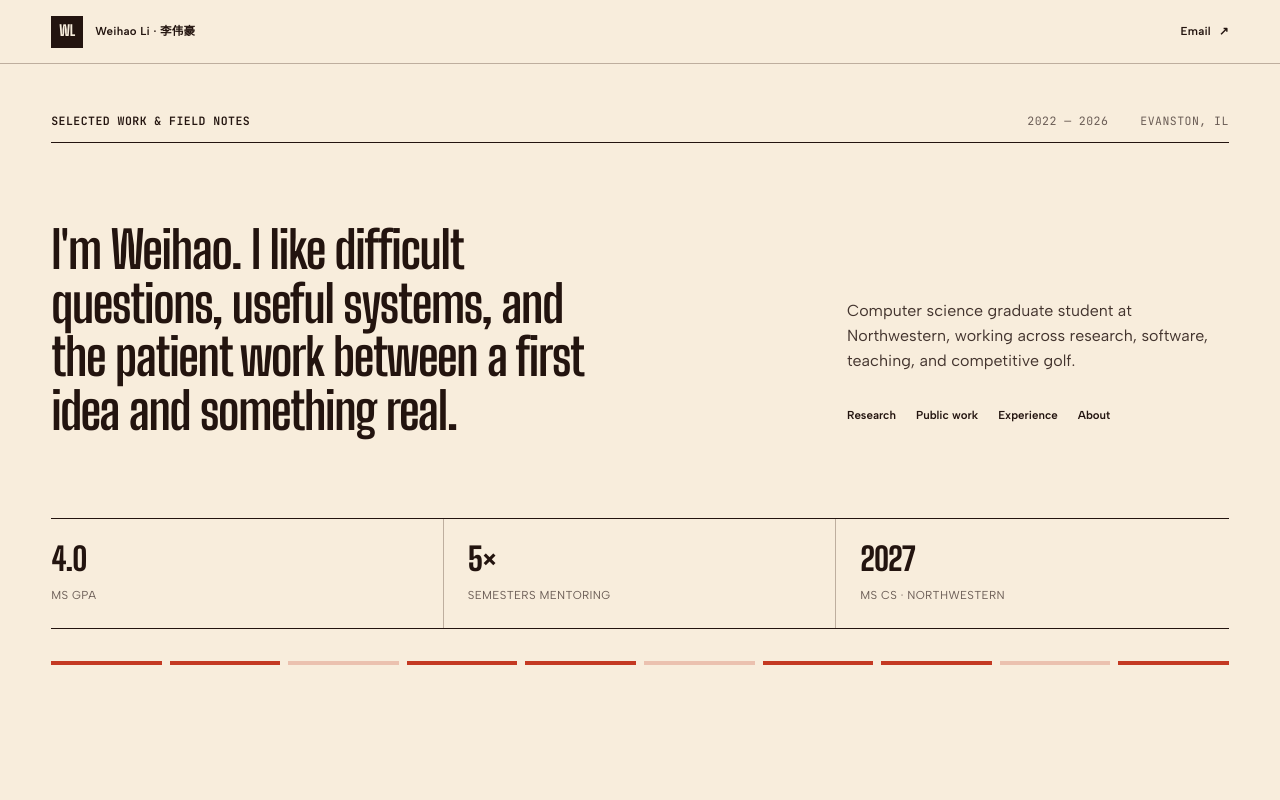
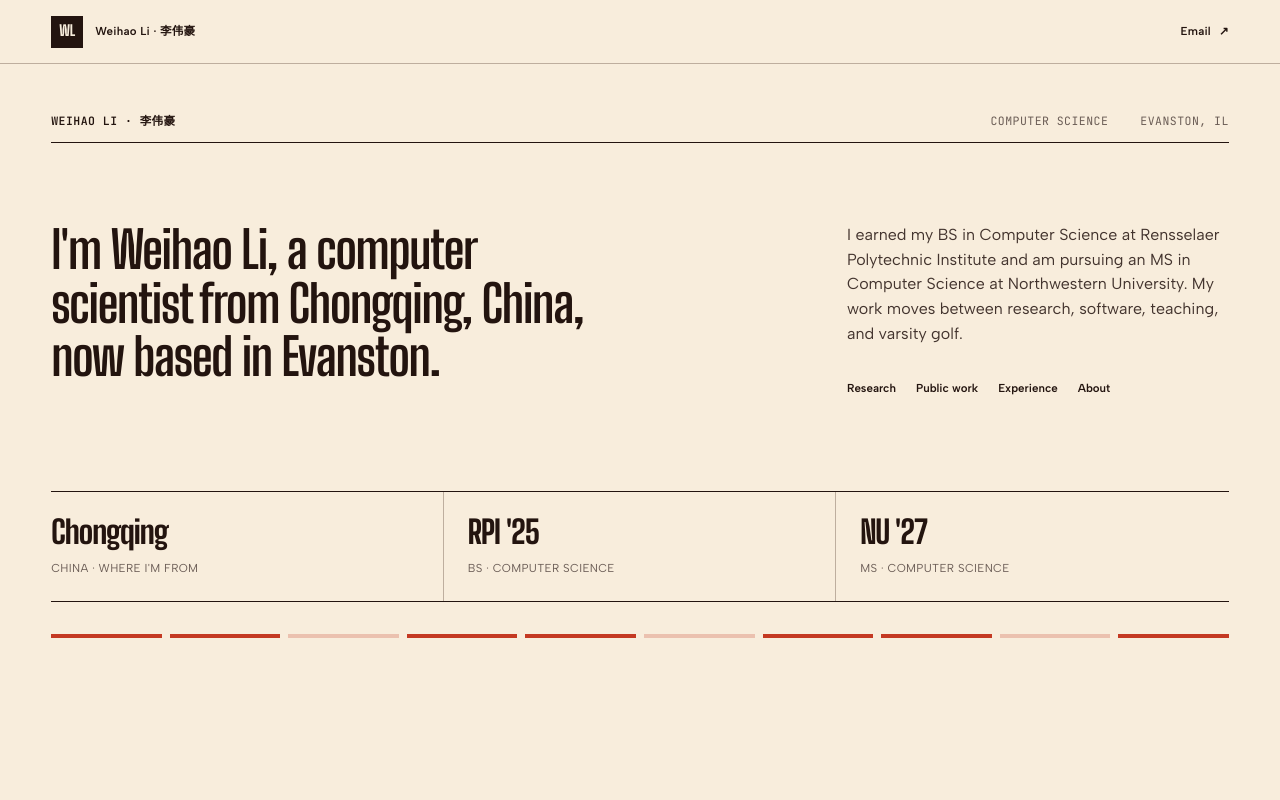
Before and after one commit to kesfc/kesfc.github.io, a Next.js app: page / in a window 1280 px wide. Shown: the top 800 px of the page. Built offline with nearby package versions, Linux system fonts and the light colour scheme; no server answers.

Commit message:
Refresh homepage story and golf feature

```diff
--- a/app/globals.css
+++ b/app/globals.css
@@ -1,4 +1,4 @@
-/* Hallmark · macrostructure: Index-First · pre-emit critique: P5 H4 E4 S5 R5 V5
+/* Hallmark · macrostructure: Index-First · pre-emit critique: P5 H5 E5 S5 R5 V5
  * genre: editorial · theme: custom
  * vibe: "warm collegiate athletics, quietly competitive"
  * nav: N9 Edge-aligned minimal (cta=text+arrow, wordmark=sans, padding=spacious)
@@ -240,11 +240,8 @@ main,
 }
 
 .record-strip > div {
-  align-items: baseline;
   border-block-end: var(--rule-hair) solid var(--color-rule);
-  display: grid;
-  gap: var(--space-2);
-  grid-template-columns: 5rem minmax(0, 1fr);
+  display: block;
   padding-block: var(--space-4);
 }
 
@@ -263,9 +260,11 @@ main,
 
 .record-strip span {
   color: var(--color-muted);
+  display: block;
   font-family: var(--font-label);
   font-size: var(--text-xs);
   letter-spacing: 0.03em;
+  margin-block-start: var(--space-2);
   text-transform: uppercase;
 }
 
@@ -375,8 +374,7 @@ main,
 .research-row h3,
 .project-row h3,
 .season-log h3,
-.education-list h3,
-.golf-note h3 {
+.education-list h3 {
   font-family: var(--font-display);
   font-size: var(--text-lg);
   font-weight: 700;
@@ -569,8 +567,7 @@ main,
 }
 
 .season-period,
-.education-list article > span,
-.golf-note__label {
+.education-list article > span {
   color: var(--color-muted);
   font-family: var(--font-label);
   font-size: var(--text-xs);
@@ -579,8 +576,7 @@ main,
 }
 
 .season-log h3,
-.education-list h3,
-.golf-note h3 {
+.education-list h3 {
   margin-block: 0 var(--space-1);
 }
 
@@ -610,66 +606,28 @@ main,
   margin-block-end: 0;
 }
 
-.golf-note {
-  align-items: start;
+.golf-feature {
   background: var(--color-ink);
   color: var(--color-paper);
-  display: grid;
-  gap: var(--space-6);
-  padding: var(--space-8);
+  margin: 0;
+  min-width: 0;
 }
 
-.golf-mark {
-  border: var(--rule-hair) solid var(--color-paper-3);
-  height: 6rem;
-  position: relative;
-  width: 6rem;
+.golf-feature__image {
+  display: block;
+  height: auto;
+  width: 100%;
 }
 
-.golf-mark::before,
-.golf-mark::after {
-  background: var(--color-paper-3);
-  content: "";
-  position: absolute;
-}
-
-.golf-mark::before {
-  block-size: var(--rule-hair);
-  inset-inline: 0;
-  inset-block-start: 50%;
-}
-
-.golf-mark::after {
-  inline-size: var(--rule-hair);
-  inset-block: 0;
-  inset-inline-start: 50%;
-}
-
-.golf-mark span {
-  background: var(--color-accent);
-  border-radius: 50%;
-  height: 1rem;
-  inset-block-start: calc(50% - 0.5rem);
-  inset-inline-start: calc(50% - 0.5rem);
-  position: absolute;
-  width: 1rem;
-  z-index: 1;
-}
-
-.golf-note__label {
+.golf-feature figcaption {
   color: var(--color-paper-3);
-}
-
-.golf-note h3 {
-  font-size: clamp(2rem, 4vw, 3.5rem);
-  margin-block: var(--space-3) var(--space-4);
-  max-width: 12ch;
+  display: grid;
+  font-family: var(--font-label);
+  font-size: var(--text-xs);
+  gap: var(--space-1);
+  letter-spacing: 0.03em;
+  padding: var(--space-4);
   text-transform: uppercase;
-}
-
-.golf-note p {
-  color: var(--color-paper-3);
-  margin-block-end: 0;
 }
 
 .toolkit {
@@ -794,10 +752,6 @@ main,
     grid-template-columns: 2.5rem 8rem minmax(12rem, 0.7fr) minmax(0, 1.3fr);
   }
 
-  .golf-note {
-    grid-template-columns: auto minmax(0, 1fr);
-  }
-
   .toolkit-row {
     grid-template-columns: minmax(8rem, 0.4fr) minmax(0, 1.6fr);
   }
@@ -847,7 +801,7 @@ main,
 
   .about-grid {
     align-items: stretch;
-    grid-template-columns: minmax(0, 1.2fr) minmax(22rem, 0.8fr);
+    grid-template-columns: minmax(18rem, 0.8fr) minmax(0, 1.2fr);
   }
 
   .toolkit {
--- a/app/page.tsx
+++ b/app/page.tsx
@@ -1,3 +1,5 @@
+import Image from "next/image";
+
 const researchTracks = [
   {
     lane: "R1",
@@ -116,20 +118,22 @@ export default function Home() {
       <main id="top">
         <section className="profile-intro" aria-labelledby="profile-title">
           <div className="profile-ledger">
-            <h1 id="profile-title">Selected work & field notes</h1>
-            <span>2022 — 2026</span>
+            <h1 id="profile-title">Weihao Li · 李伟豪</h1>
+            <span>Computer science</span>
             <span>Evanston, IL</span>
           </div>
 
           <div className="profile-intro__body">
             <p className="profile-intro__lede">
-              I&apos;m Weihao. I like difficult questions, useful systems, and
-              the patient work between a first idea and something real.
+              I&apos;m Weihao Li, a computer scientist from Chongqing, China,
+              now based in Evanston.
             </p>
             <div className="profile-intro__aside">
               <p>
-                Computer science graduate student at Northwestern, working
-                across research, software, teaching, and competitive golf.
+                I earned my BS in Computer Science at Rensselaer Polytechnic
+                Institute and am pursuing an MS in Computer Science at
+                Northwestern University. My work moves between research,
+                software, teaching, and varsity golf.
               </p>
               <nav className="jump-links" aria-label="Page sections">
                 <a href="#research">Research</a>
@@ -142,16 +146,16 @@ export default function Home() {
 
           <div className="record-strip" aria-label="Profile highlights">
             <div>
-              <strong>4.0</strong>
-              <span>MS GPA</span>
+              <strong>Chongqing</strong>
+              <span>China · Where I&apos;m from</span>
             </div>
             <div>
-              <strong>5×</strong>
-              <span>semesters mentoring</span>
+              <strong>RPI &apos;25</strong>
+              <span>BS · Computer Science</span>
             </div>
             <div>
-              <strong>2027</strong>
-              <span>MS CS · Northwestern</span>
+              <strong>NU &apos;27</strong>
+              <span>MS · Computer Science</span>
             </div>
           </div>
 
@@ -299,16 +303,20 @@ export default function Home() {
               </article>
             </div>
 
-            <aside className="golf-note">
-              <div className="golf-mark" aria-hidden="true">
-                <span />
-              </div>
-              <div>
-                <span className="golf-note__label">Varsity golf</span>
-                <h3>Competitive by habit, patient by necessity.</h3>
-                <p>Liberty League team champion · All-Academic Team</p>
-              </div>
-            </aside>
+            <figure className="golf-feature">
+              <Image
+                className="golf-feature__image"
+                src="/weihao-golf-poster.png"
+                alt="Weihao Li finishing a golf swing on a sunset course in his RPI varsity uniform."
+                width={1672}
+                height={941}
+                sizes="(min-width: 60rem) 56vw, 100vw"
+              />
+              <figcaption>
+                <span>RPI varsity golf</span>
+                <span>Liberty League champion · All-Academic Team</span>
+              </figcaption>
+            </figure>
           </div>
         </section>
 
```
Also changed, not shown: public/weihao-golf-poster.png (added).
